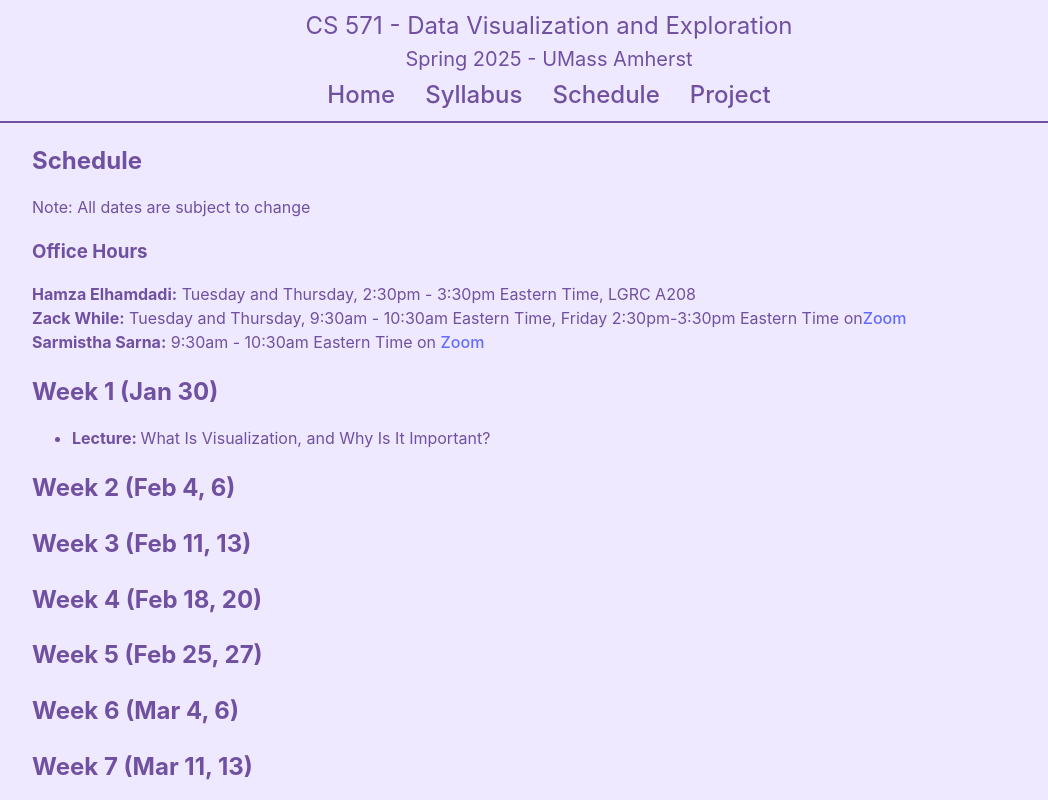
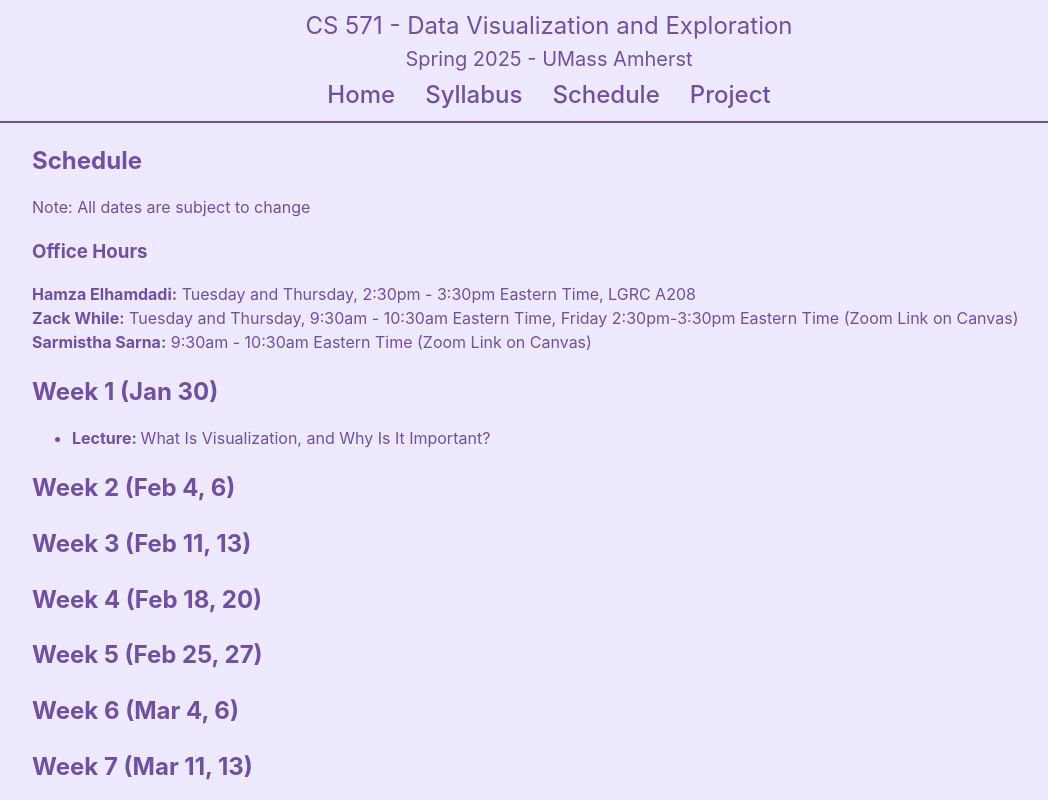
Before and after one commit to hamza-elhamdadi/cs-571-spring-2025, a React (Vite) app: page /#/schedule in a window 1280 px wide. Shown: the top 800 px of the page, without its empty margins (96-1144 px from the left). Built offline with nearby package versions, Linux system fonts and the light colour scheme.

Commit message:
office hours

```diff
--- a/src/Schedule.jsx
+++ b/src/Schedule.jsx
@@ -13,10 +13,9 @@ function Schedule() {
         <p>
             <b>Hamza Elhamdadi:</b> Tuesday and Thursday, 2:30pm - 3:30pm Eastern Time, LGRC A208
             <br />
-            <b>Zack While:</b> Tuesday and Thursday, 9:30am - 10:30am Eastern Time, Friday 2:30pm-3:30pm Eastern Time on
-            <a href="https://umass-amherst.zoom.us/j/97476877512">Zoom</a>
+            <b>Zack While:</b> Tuesday and Thursday, 9:30am - 10:30am Eastern Time, Friday 2:30pm-3:30pm Eastern Time (Zoom Link on Canvas)
             <br />
-            <b>Sarmistha Sarna:</b> 9:30am - 10:30am Eastern Time on <a href="https://umass-amherst.zoom.us/j/93051246175">Zoom</a>
+            <b>Sarmistha Sarna:</b> 9:30am - 10:30am Eastern Time (Zoom Link on Canvas)
         </p>
         {/* <br /> */}
 
```
